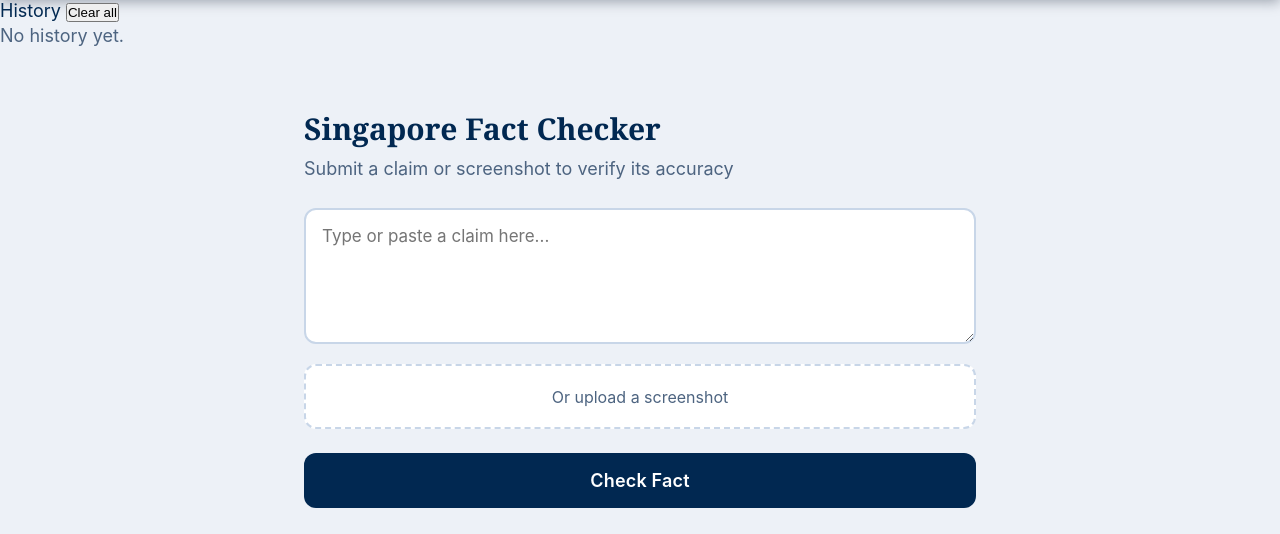
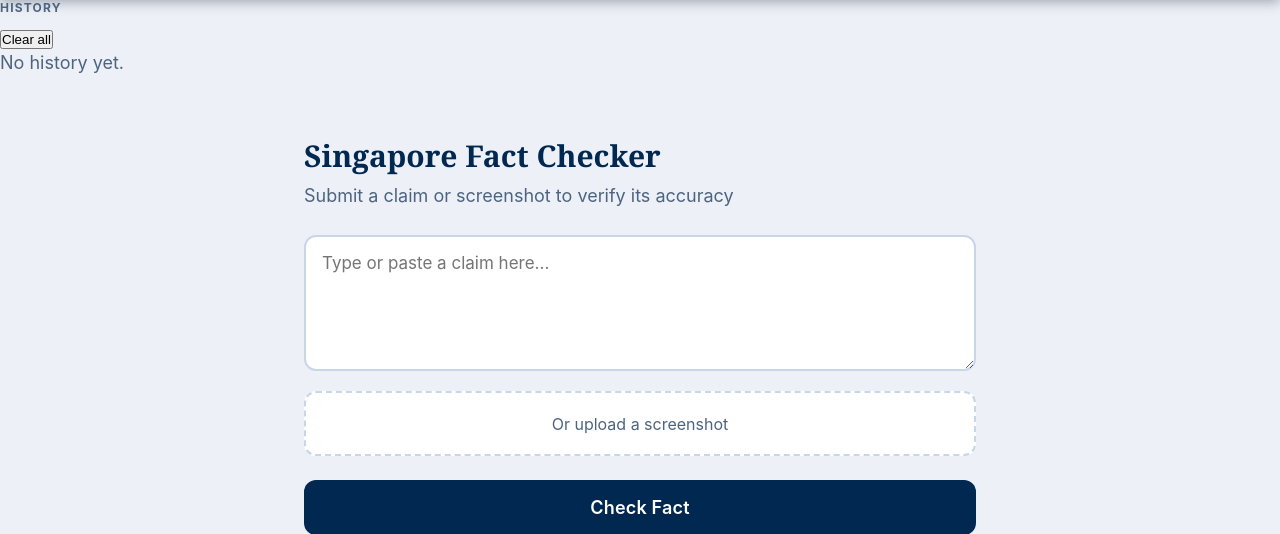
Before and after one commit to juanroldanbrz/TruthCheckSG, a FastAPI app: page / in a window 1280 px wide. Shown: the part 71-605 px from the top of the page. Run offline with FastAPI, Linux system fonts and the light colour scheme; parts of the project's set-up code (start-up, migrations or seed data) failed here and were passed over.

Commit message:
fix: improve sidebar accessibility with heading and aria-labelledby
Co-Authored-By: Claude Sonnet 4.6 <noreply@anthropic.com>

```diff
--- a/src/fact_verifier/templates/index.html
+++ b/src/fact_verifier/templates/index.html
@@ -24,9 +24,9 @@
   </header>
 
   <div class="app-layout">
-    <aside id="history-sidebar">
+    <aside id="history-sidebar" aria-labelledby="history-sidebar-title">
       <div class="history-header">
-        <span class="history-title">History</span>
+        <h2 id="history-sidebar-title" class="history-title">History</h2>
         <button id="clear-history-btn" class="btn-ghost">Clear all</button>
       </div>
       <div id="history-list">
```
